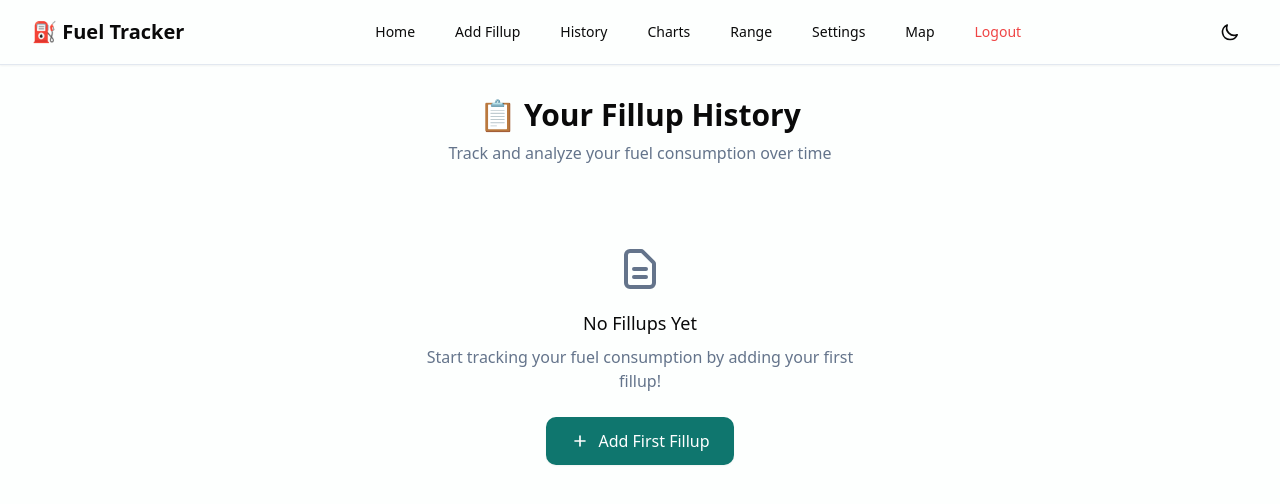
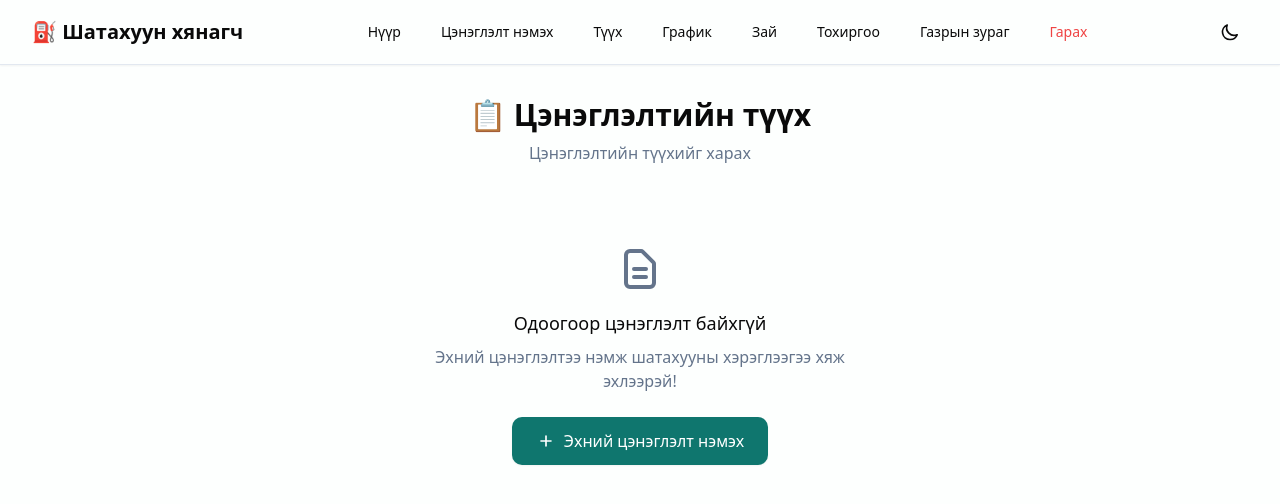
Before and after one commit to nbilgee123/fuel_tracker, a Flask app: page /history in a window 1280 px wide. Shown: the top 504 px of the page. Run offline with Flask 3, Linux system fonts and the light colour scheme; the visitor is signed in with stand-in values (Sample User, id 1); data that the repository does not hold is empty; some libraries are stand-ins or nearby versions.

Commit message:
HTML file uudiig Mongol ruu hurvuulsen

```diff
--- a/app/templates/base.html
+++ b/app/templates/base.html
@@ -3,7 +3,7 @@
 <head>
     <meta charset="UTF-8">
     <meta name="viewport" content="width=device-width, initial-scale=1.0">
-    <title>{% block title %}{{ _('Fuel Tracker') }}{% endblock %}</title>
+    <title>{% block title %}{{ _('Шатахуун хянагч') }}{% endblock %}</title>
     <script src="https://cdn.tailwindcss.com"></script>
     <script>
         tailwind.config = {
@@ -73,7 +73,7 @@
     <!-- Mobile Sidebar -->
     <div id="mobile-sidebar" class="fixed left-0 top-0 h-full w-64 bg-sidebar border-r border-sidebar-border z-50 transform -translate-x-full transition-transform duration-300 ease-in-out lg:hidden">
         <div class="flex items-center justify-between p-4 border-b border-sidebar-border">
-            <h2 class="text-lg font-semibold text-sidebar-foreground">⛽ {{ _('Fuel Tracker') }}</h2>
+            <h2 class="text-lg font-semibold text-sidebar-foreground">⛽ {{ _('Шатахуун хянагч') }}</h2>
             <button onclick="toggleSidebar()" class="p-2 rounded-md hover:bg-sidebar-accent text-sidebar-foreground">
                 <svg class="w-5 h-5" fill="none" stroke="currentColor" viewBox="0 0 24 24">
                     <path stroke-linecap="round" stroke-linejoin="round" stroke-width="2" d="M6 18L18 6M6 6l12 12"></path>
@@ -86,35 +86,35 @@
                 <svg class="w-4 h-4 mr-3" fill="none" stroke="currentColor" viewBox="0 0 24 24">
                     <path stroke-linecap="round" stroke-linejoin="round" stroke-width="2" d="M3 12l2-2m0 0l7-7 7 7M5 10v10a1 1 0 001 1h3m10-11l2 2m-2-2v10a1 1 0 01-1 1h-3m-6 0a1 1 0 001-1v-4a1 1 0 011-1h2a1 1 0 011 1v4a1 1 0 001 1m-6 0h6"></path>
                 </svg>
-                {{ _('Home') }}
+                {{ _('Нүүр') }}
             </a>
 
             <a href="{{ url_for('main.add_fillup') }}" class="flex items-center px-3 py-2 text-sm font-medium rounded-md text-sidebar-foreground hover:bg-sidebar-accent hover:text-sidebar-accent-foreground transition-colors">
                 <svg class="w-4 h-4 mr-3" fill="none" stroke="currentColor" viewBox="0 0 24 24">
                     <path stroke-linecap="round" stroke-linejoin="round" stroke-width="2" d="M12 6v6m0 0v6m0-6h6m-6 0H6"></path>
                 </svg>
-                {{ _('Add Fillup') }}
+                {{ _('Цэнэглэлт нэмэх') }}
             </a>
 
             <a href="{{ url_for('main.history') }}" class="flex items-center px-3 py-2 text-sm font-medium rounded-md text-sidebar-foreground hover:bg-sidebar-accent hover:text-sidebar-accent-foreground transition-colors">
                 <svg class="w-4 h-4 mr-3" fill="none" stroke="currentColor" viewBox="0 0 24 24">
                     <path stroke-linecap="round" stroke-linejoin="round" stroke-width="2" d="M12 8v4l3 3m6-3a9 9 0 11-18 0 9 9 0 0118 0z"></path>
                 </svg>
-                {{ _('History') }}
+                {{ _('Түүх') }}
             </a>
 
             <a href="{{ url_for('main.charts') }}" class="flex items-center px-3 py-2 text-sm font-medium rounded-md text-sidebar-foreground hover:bg-sidebar-accent hover:text-sidebar-accent-foreground transition-colors">
                 <svg class="w-4 h-4 mr-3" fill="none" stroke="currentColor" viewBox="0 0 24 24">
                     <path stroke-linecap="round" stroke-linejoin="round" stroke-width="2" d="M9 19v-6a2 2 0 00-2-2H5a2 2 0 00-2 2v6a2 2 0 002 2h2a2 2 0 002-2zm0 0V9a2 2 0 012-2h2a2 2 0 012 2v10m-6 0a2 2 0 002 2h2a2 2 0 002-2zm0 0V5a2 2 0 012-2h2a2 2 0 012 2v14a2 2 0 01-2 2h-2a2 2 0 01-2-2z"></path>
                 </svg>
-                {{ _('Charts') }}
+                {{ _('График') }}
             </a>
 
             <a href="{{ url_for('main.range_predictor') }}" class="flex items-center px-3 py-2 text-sm font-medium rounded-md text-sidebar-foreground hover:bg-sidebar-accent hover:text-sidebar-accent-foreground transition-colors">
                 <svg class="w-4 h-4 mr-3" fill="none" stroke="currentColor" viewBox="0 0 24 24">
                     <path stroke-linecap="round" stroke-linejoin="round" stroke-width="2" d="M13 7h8m0 0v8m0-8l-8 8-4-4-6 6"></path>
                 </svg>
-                {{ _('Range Predictor') }}
+                {{ _('Зай тооцоолуур') }}
             </a>
 
             <a href="{{ url_for('main.vehicle_settings') }}" class="flex items-center px-3 py-2 text-sm font-medium rounded-md text-sidebar-foreground hover:bg-sidebar-accent hover:text-sidebar-accent-foreground transition-colors">
@@ -122,14 +122,14 @@
                     <path stroke-linecap="round" stroke-linejoin="round" stroke-width="2" d="M10.325 4.317c.426-1.756 2.924-1.756 3.35 0a1.724 1.724 0 002.573 1.066c1.543-.94 3.31.826 2.37 2.37a1.724 1.724 0 001.065 2.572c1.756.426 1.756 2.924 0 3.35a1.724 1.724 0 00-1.066 2.573c.94 1.543-.826 3.31-2.37 2.37a1.724 1.724 0 00-2.572 1.065c-.426 1.756-2.924 1.756-3.35 0a1.724 1.724 0 00-2.573-1.066c-1.543.94-3.31-.826-2.37-2.37a1.724 1.724 0 00-1.065-2.572c-1.756-.426-1.756-2.924 0-3.35a1.724 1.724 0 001.066-2.573c-.94-1.543.826-3.31 2.37-2.37.996.608 2.296.07 2.572-1.065z"></path>
                     <path stroke-linecap="round" stroke-linejoin="round" stroke-width="2" d="M15 12a3 3 0 11-6 0 3 3 0 016 0z"></path>
                 </svg>
-                {{ _('Settings') }}
+                {{ _('Тохиргоо') }}
             </a>
 
             <a href="{{ url_for('main.map_view') }}" class="flex items-center px-3 py-2 text-sm font-medium rounded-md text-sidebar-foreground hover:bg-sidebar-accent hover:text-sidebar-accent-foreground transition-colors">
                 <svg class="w-4 h-4 mr-3" fill="none" stroke="currentColor" viewBox="0 0 24 24">
                     <path stroke-linecap="round" stroke-linejoin="round" stroke-width="2" d="M9 20l-5.447-2.724A1 1 0 013 16.382V5.618a1 1 0 011.447-.894L9 7m0 13l6-3m-6 3V7m6 10l4.553 2.276A1 1 0 0021 18.382V7.618a1 1 0 00-.553-.894L15 4m0 13V4m0 0L9 7"></path>
                 </svg>
-                {{ _('Map') }}
+                {{ _('Газрын зураг') }}
             </a>
 
             <div class="border-t border-sidebar-border pt-4 mt-4">
@@ -137,7 +137,7 @@
                     <svg class="w-4 h-4 mr-3" fill="none" stroke="currentColor" viewBox="0 0 24 24">
                         <path stroke-linecap="round" stroke-linejoin="round" stroke-width="2" d="M17 16l4-4m0 0l-4-4m4 4H7m6 4v1a3 3 0 01-3 3H6a3 3 0 01-3-3V7a3 3 0 013-3h4a3 3 0 013 3v1"></path>
                     </svg>
-                    {{ _('Logout') }}
+                    {{ _('Гарах') }}
                 </a>
             </div>
         </nav>
@@ -158,41 +158,41 @@
 
                     <!-- Logo and title -->
                     <div class="flex items-center">
-                        <h1 class="text-xl font-bold text-foreground">⛽ {{ _('Fuel Tracker') }}</h1>
+                        <h1 class="text-xl font-bold text-foreground">⛽ {{ _('Шатахуун хянагч') }}</h1>
                     </div>
 
                     <!-- Desktop navigation -->
                     <nav class="hidden lg:flex items-center space-x-4">
                         <a href="{{ url_for('main.index') }}" class="px-3 py-2 text-sm font-medium rounded-md text-foreground hover:bg-accent hover:text-accent-foreground transition-colors">
-                            {{ _('Home') }}
+                            {{ _('Нүүр') }}
                         </a>
 
                         <a href="{{ url_for('main.add_fillup') }}" class="px-3 py-2 text-sm font-medium rounded-md text-foreground hover:bg-accent hover:text-accent-foreground transition-colors">
-                            {{ _('Add Fillup') }}
+                            {{ _('Цэнэглэлт нэмэх') }}
                         </a>
 
                         <a href="{{ url_for('main.history') }}" class="px-3 py-2 text-sm font-medium rounded-md text-foreground hover:bg-accent hover:text-accent-foreground transition-colors">
-                            {{ _('History') }}
+                            {{ _('Түүх') }}
                         </a>
 
                         <a href="{{ url_for('main.charts') }}" class="px-3 py-2 text-sm font-medium rounded-md text-foreground hover:bg-accent hover:text-accent-foreground transition-colors">
-                            {{ _('Charts') }}
+                            {{ _('График') }}
                         </a>
 
                         <a href="{{ url_for('main.range_predictor') }}" class="px-3 py-2 text-sm font-medium rounded-md text-foreground hover:bg-accent hover:text-accent-foreground transition-colors">
-                            {{ _('Range') }}
+                            {{ _('Зай') }}
                         </a>
 
                         <a href="{{ url_for('main.vehicle_settings') }}" class="px-3 py-2 text-sm font-medium rounded-md text-foreground hover:bg-accent hover:text-accent-foreground transition-colors">
-                            {{ _('Settings') }}
+                            {{ _('Тохиргоо') }}
                         </a>
 
                         <a href="{{ url_for('main.map_view') }}" class="px-3 py-2 text-sm font-medium rounded-md text-foreground hover:bg-accent hover:text-accent-foreground transition-colors">
-                            {{ _('Map') }}
+                            {{ _('Газрын зураг') }}
                         </a>
 
                         <a href="{{ url_for('main.logout') }}" class="px-3 py-2 text-sm font-medium rounded-md text-destructive hover:bg-destructive hover:text-destructive-foreground transition-colors">
-                            {{ _('Logout') }}
+                            {{ _('Гарах') }}
                         </a>
                     </nav>
 
--- a/app/templates/history.html
+++ b/app/templates/history.html
@@ -1,12 +1,12 @@
 {% extends "base.html" %}
 
-{% block title %}{{ _('Fillup History') }} - {{ _('Fuel Tracker') }}{% endblock %}
+{% block title %}{{ _('Цэнэглэлтийн түүх') }} - {{ _('Цэнэглэлтийн түүх') }}{% endblock %}
 
 {% block content %}
 <div class="space-y-8">
     <div class="text-center">
-        <h2 class="text-3xl font-bold text-foreground mb-2">📋 {{ _('Your Fillup History') }}</h2>
-        <p class="text-muted-foreground">{{ _('Track and analyze your fuel consumption over time') }}</p>
+        <h2 class="text-3xl font-bold text-foreground mb-2">📋 {{ _('Цэнэглэлтийн түүх') }}</h2>
+        <p class="text-muted-foreground">{{ _('Цэнэглэлтийн түүхийг харах') }}</p>
     </div>
 
     {% if fillups %}
@@ -15,7 +15,7 @@
             <div class="bg-card border border-border rounded-lg p-6 shadow-sm hover:shadow-md transition-shadow">
                 <div class="flex items-center justify-between">
                     <div>
-                        <p class="text-sm font-medium text-muted-foreground">{{ _('Total Records') }}</p>
+                        <p class="text-sm font-medium text-muted-foreground">{{ _('Нийт цэнэглэлт') }}</p>
                         <p class="text-2xl font-bold text-foreground">{{ fillups|length }}</p>
                     </div>
                     <div class="p-3 bg-blue-100 dark:bg-blue-900/20 rounded-full">
@@ -29,13 +29,13 @@
             <div class="bg-card border border-border rounded-lg p-6 shadow-sm hover:shadow-md transition-shadow">
                 <div class="flex items-center justify-between">
                     <div>
-                        <p class="text-sm font-medium text-muted-foreground">{{ _('Distance Tracked') }}</p>
+                        <p class="text-sm font-medium text-muted-foreground">{{ _('Замын урт') }}</p>
                         <p class="text-2xl font-bold text-foreground">
                             {% if fillups|length > 1 %}
                                 {% set distance = fillups[-1].odometer_km - fillups[0].odometer_km %}
-                                {{ distance|round|int }} km
+                                {{ distance|round|int }} км
                             {% else %}
-                                -- km
+                                -- км
                             {% endif %}
                         </p>
                     </div>
@@ -50,13 +50,13 @@
             <div class="bg-card border border-border rounded-lg p-6 shadow-sm hover:shadow-md transition-shadow">
                 <div class="flex items-center justify-between">
                     <div>
-                        <p class="text-sm font-medium text-muted-foreground">{{ _('Total Fuel') }}</p>
+                        <p class="text-sm font-medium text-muted-foreground">{{ _('Нийт шатахуун') }}</p>
                         <p class="text-2xl font-bold text-foreground">
                             {% set total_fuel = 0 %}
                             {% for fillup in fillups %}
                                 {% set total_fuel = total_fuel + fillup.fuel_liters %}
                             {% endfor %}
-                            {{ total_fuel|round(1) }} L
+                            {{ total_fuel|round(1) }} л
                         </p>
                     </div>
                     <div class="p-3 bg-orange-100 dark:bg-orange-900/20 rounded-full">
@@ -74,14 +74,14 @@
                 <table class="w-full">
                     <thead class="bg-muted border-b border-border">
                         <tr>
-                            <th class="px-6 py-3 text-left text-xs font-medium text-muted-foreground uppercase tracking-wider">{{ _('Date') }}</th>
-                            <th class="px-6 py-3 text-left text-xs font-medium text-muted-foreground uppercase tracking-wider">{{ _('Odometer') }}</th>
-                            <th class="px-6 py-3 text-left text-xs font-medium text-muted-foreground uppercase tracking-wider">{{ _('Fuel') }}</th>
-                            <th class="px-6 py-3 text-left text-xs font-medium text-muted-foreground uppercase tracking-wider">{{ _('Price/L') }}</th>
-                            <th class="px-6 py-3 text-left text-xs font-medium text-muted-foreground uppercase tracking-wider">{{ _('Total Cost') }}</th>
-                            <th class="px-6 py-3 text-left text-xs font-medium text-muted-foreground uppercase tracking-wider">{{ _('Efficiency') }}</th>
-                            <th class="px-6 py-3 text-left text-xs font-medium text-muted-foreground uppercase tracking-wider">{{ _('Notes') }}</th>
-                            <th class="px-6 py-3 text-left text-xs font-medium text-muted-foreground uppercase tracking-wider">{{ _('Actions') }}</th>
+                            <th class="px-6 py-3 text-left text-xs font-medium text-muted-foreground uppercase tracking-wider">{{ _('Огноо') }}</th>
+                            <th class="px-6 py-3 text-left text-xs font-medium text-muted-foreground uppercase tracking-wider">{{ _('Хурдны хэмжүүр') }}</th>
+                            <th class="px-6 py-3 text-left text-xs font-medium text-muted-foreground uppercase tracking-wider">{{ _('Түлш') }}</th>
+                            <th class="px-6 py-3 text-left text-xs font-medium text-muted-foreground uppercase tracking-wider">{{ _('Үнэ/л') }}</th>
+                            <th class="px-6 py-3 text-left text-xs font-medium text-muted-foreground uppercase tracking-wider">{{ _('Нийт үнэ') }}</th>
+                            <th class="px-6 py-3 text-left text-xs font-medium text-muted-foreground uppercase tracking-wider">{{ _('Хэрэглээ') }}</th>
+                            <th class="px-6 py-3 text-left text-xs font-medium text-muted-foreground uppercase tracking-wider">{{ _('Тэмдэглэл') }}</th>
+                            <th class="px-6 py-3 text-left text-xs font-medium text-muted-foreground uppercase tracking-wider">{{ _('Үйлдэл') }}</th>
                         </tr>
                     </thead>
                     <tbody class="divide-y divide-border">
@@ -94,10 +94,10 @@
                                     </div>
                                 </td>
                                 <td class="px-6 py-4 whitespace-nowrap text-sm text-foreground font-medium">
-                                    {{ fillup.odometer_km|round|int }} km
+                                    {{ fillup.odometer_km|round|int }} км
                                 </td>
                                 <td class="px-6 py-4 whitespace-nowrap text-sm text-foreground">
-                                    {{ fillup.fuel_liters|round(1) }} L
+                                    {{ fillup.fuel_liters|round(1) }} л
                                 </td>
                                 <td class="px-6 py-4 whitespace-nowrap text-sm text-foreground">
                                     ₮{{ fillup.price_per_liter|round(2) }}
@@ -109,7 +109,7 @@
                                     {% set efficiency = fillup.calculate_efficiency() %}
                                     {% if efficiency %}
                                         <div class="text-sm font-medium text-green-600 dark:text-green-400">{{ efficiency|round(1) }}</div>
-                                        <div class="text-xs text-muted-foreground">L/100km</div>
+                                        <div class="text-xs text-muted-foreground">л/100км</div>
                                     {% else %}
                                         <span class="text-sm text-muted-foreground">--</span>
                                     {% endif %}
@@ -125,10 +125,10 @@
                                 </td>
                                 <td class="px-6 py-4 whitespace-nowrap text-sm">
                                     <form method="POST" action="{{ url_for('main.delete_fillup', id=fillup.id) }}"
-                                          onsubmit="return confirm('{{ _('Delete this fillup?') }}')"
+                                          onsubmit="return confirm('{{ _('Энэ цэнэглэлтийг устгах уу?') }}')"
                                           class="inline">
                                         <button type="submit" class="bg-destructive text-destructive-foreground hover:bg-destructive/90 px-3 py-1 rounded-md text-xs font-medium transition-colors">
-                                            🗑️ {{ _('Delete') }}
+                                            🗑️ {{ _('Устгах') }}
                                         </button>
                                     </form>
                                 </td>
@@ -146,7 +146,7 @@
                 <svg class="w-5 h-5 mr-2" fill="none" stroke="currentColor" viewBox="0 0 24 24">
                     <path stroke-linecap="round" stroke-linejoin="round" stroke-width="2" d="M12 6v6m0 0v6m0-6h6m-6 0H6"></path>
                 </svg>
-                {{ _('Add New Fillup') }}
+                {{ _('Шинэ цэнэглэлт нэмэх') }}
             </a>
         </div>
 
@@ -159,14 +159,14 @@
                         <path stroke-linecap="round" stroke-linejoin="round" stroke-width="2" d="M9 12h6m-6 4h6m2 5H7a2 2 0 01-2-2V5a2 2 0 012-2h5.586a1 1 0 01.707.293l5.414 5.414a1 1 0 01.293.707V19a2 2 0 01-2 2z"></path>
                     </svg>
                 </div>
-                <h3 class="text-lg font-medium text-foreground mb-2">{{ _('No Fillups Yet') }}</h3>
-                <p class="text-muted-foreground mb-6">{{ _('Start tracking your fuel consumption by adding your first fillup!') }}</p>
+                <h3 class="text-lg font-medium text-foreground mb-2">{{ _('Одоогоор цэнэглэлт байхгүй') }}</h3>
+                <p class="text-muted-foreground mb-6">{{ _('Эхний цэнэглэлтээ нэмж шатахууны хэрэглээгээ хяж эхлээрэй!') }}</p>
                 <a href="{{ url_for('main.add_fillup') }}"
                    class="inline-flex items-center px-6 py-3 bg-primary text-primary-foreground font-medium rounded-lg hover:bg-primary/90 transition-colors shadow-sm hover:shadow-md">
                     <svg class="w-5 h-5 mr-2" fill="none" stroke="currentColor" viewBox="0 0 24 24">
                         <path stroke-linecap="round" stroke-linejoin="round" stroke-width="2" d="M12 6v6m0 0v6m0-6h6m-6 0H6"></path>
                     </svg>
-                    {{ _('Add First Fillup') }}
+                    {{ _('Эхний цэнэглэлт нэмэх') }}
                 </a>
             </div>
         </div>
```
Also changed, not shown: app/templates/add_fillup.html (+21 -21 lines), app/templates/charts.html (+11 -11 lines), app/templates/index.html (+14 -14 lines), app/templates/login.html (+7 -7 lines), app/templates/register.html (+8 -8 lines), app/templates/vehicle_settings.html (+9 -9 lines), README.md.
